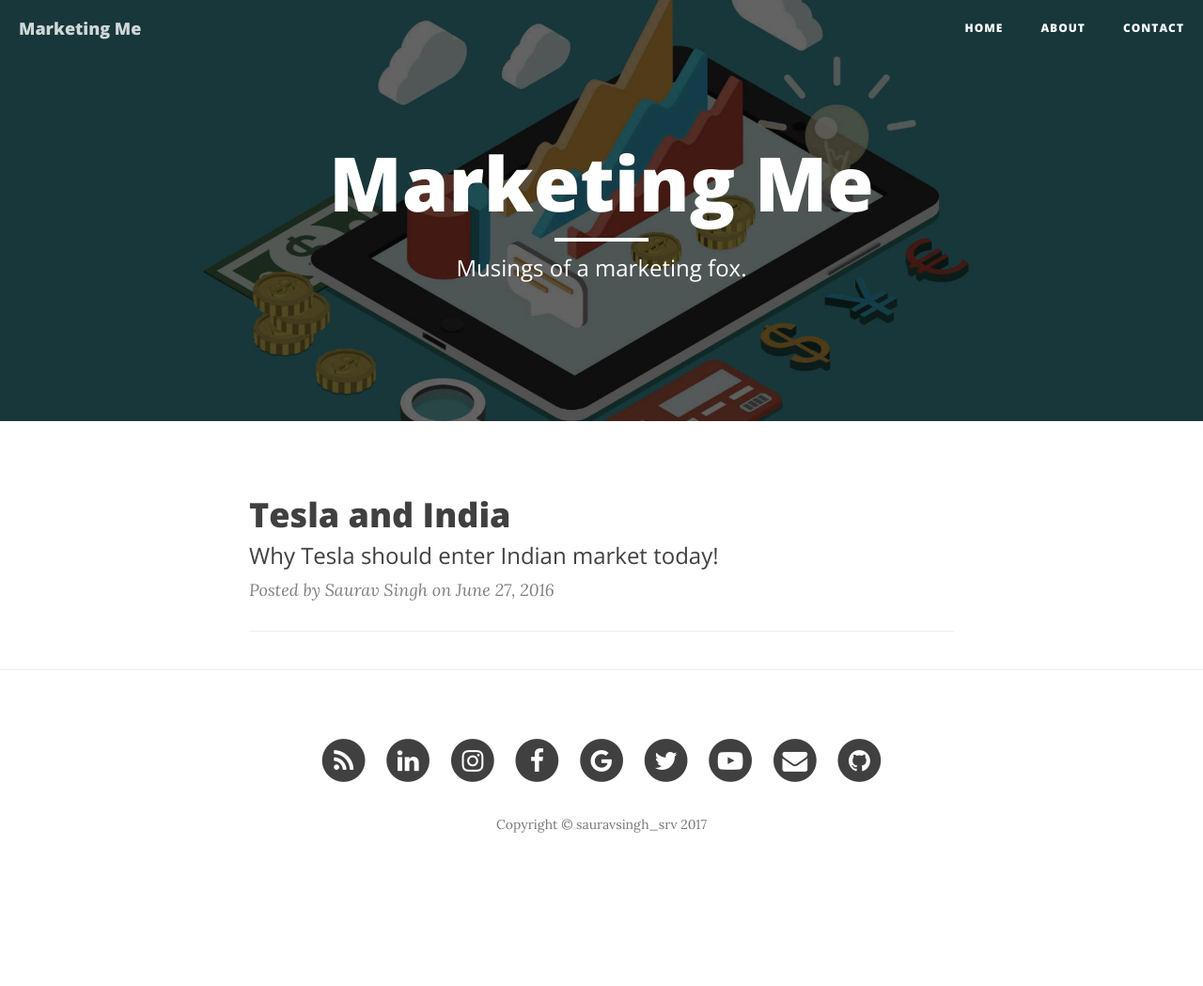
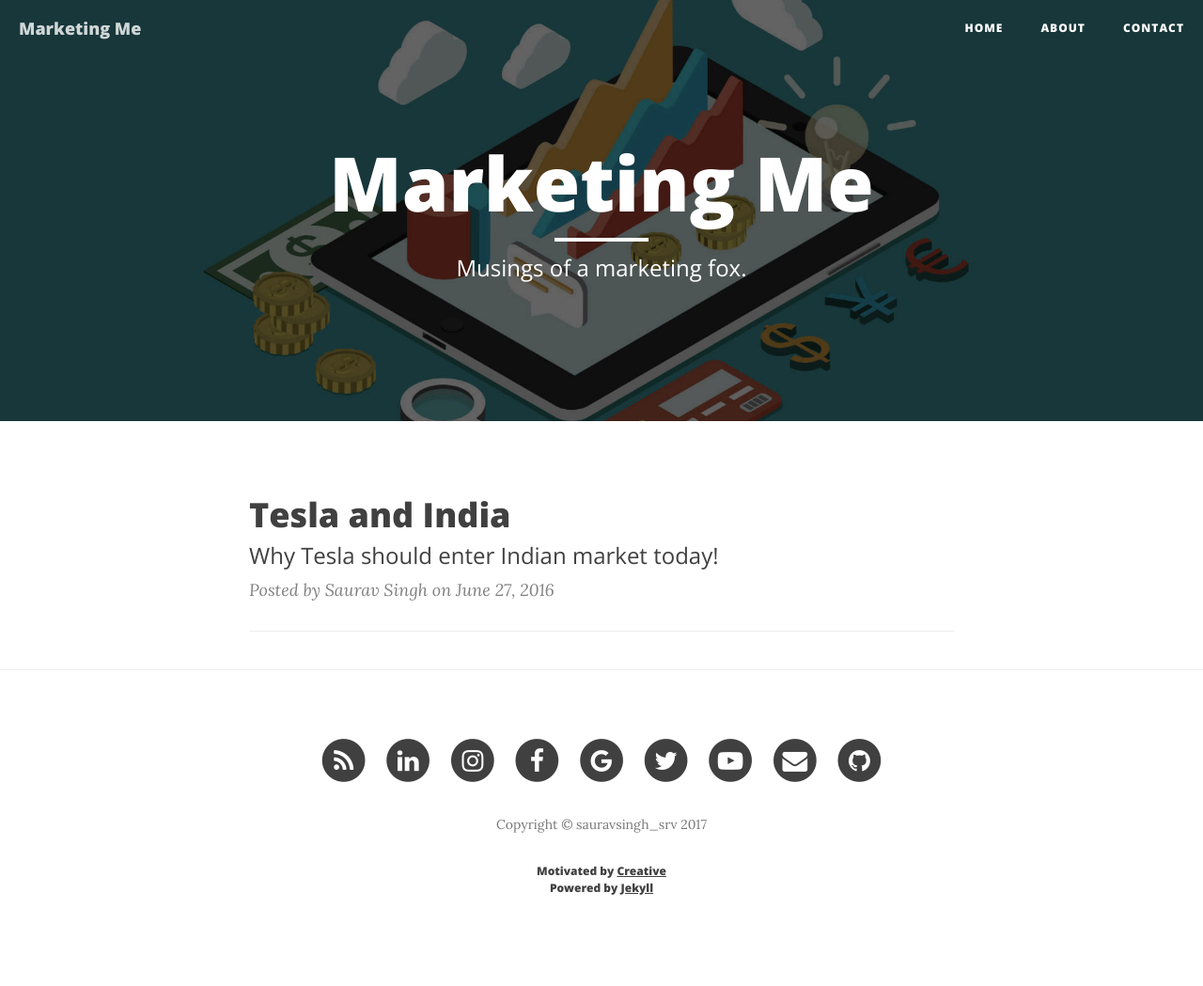
Before and after one commit to sauravsinghsrv/markblog, a Jekyll site: the page built from index.html, in a window 1280 px wide. Shown: the whole page at 94% size. Built offline with Jekyll 4.4.1, drawn with Linux system fonts in a browser that asks for light colours; nearby versions of some CDN libraries; the list of posts is cut into pages by our own code; before the commit the page ends 953 px from its top, so only the background shows below that.

Commit message:
Updated credits

```diff
--- a/_includes/footer.html
+++ b/_includes/footer.html
@@ -78,6 +78,7 @@
                     </li>
                 </ul>
                 <p class="copyright text-muted">Copyright &copy; {{ site.copyright_name }} {{ site.time | date: '%Y' }}</p>
+                <center><h6><p>Motivated by <a href="https://jekyllthemes.io/theme/42384116/creative-theme-jekyll">Creative</a> <br/> Powered by <a href="https://github.com/jekyll/">Jekyll</a></p></h6></center>
             </div>
         </div>
     </div>
```
